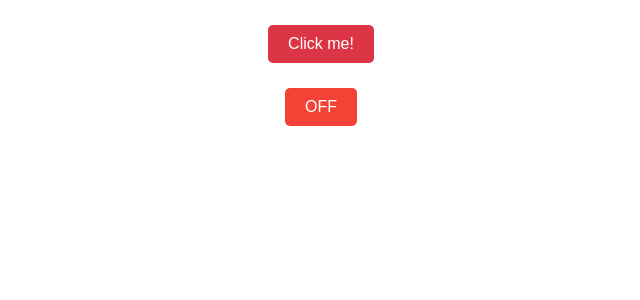
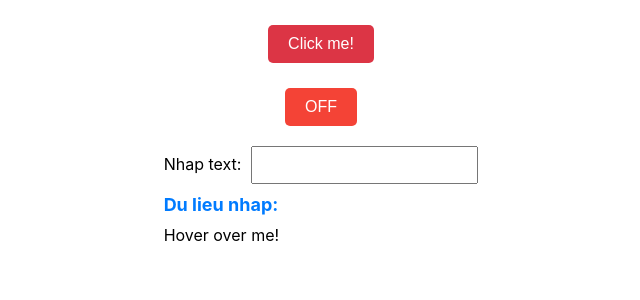
Before and after one commit to TienLe0305/React-Practice, a React (Create React App) app in the folder calculator/: page / in a window 1280 px wide. Shown: the top 300 px of the page, without its empty margins (319-959 px from the left). Built offline with nearby package versions, Linux system fonts and the light colour scheme.

Commit message:
MouseHover and InputChange

```diff
--- a/calculator/src/App.js
+++ b/calculator/src/App.js
@@ -7,6 +7,8 @@ import CommentSection from "./components/CommentSection/CommentSection.js";
 import CountdownTimer from "./components/CountDownTimer/CountDownTimer.js";
 import Counter from "./components/Counter/Counter.js";
 import Greeting from "./components/Greeting";
+import InputChange from "./components/InputChange/InputChange.js";
+import MouseHover from "./components/MouseHover/MouseHover.js";
 import PersonList from "./components/PersonList/PersonList.js";
 import ProductCard from "./components/ProductCard/ProductCard.js";
 import ProductList from "./components/ProductList/ProductList.js";
@@ -100,6 +102,8 @@ function App() {
       <ShoppingCart /> */}
       <ButtonClick />
       <ToggleButton />
+      <InputChange />
+      <MouseHover />
     </div>
   );
 }
--- /dev/null
+++ b/calculator/src/components/InputChange/InputChange.css
@@ -0,0 +1,19 @@
+.input-change {
+  margin-top: 20px;
+}
+
+label {
+  font-size: 16px;
+  margin-right: 10px;
+}
+
+input {
+  padding: 8px;
+  font-size: 16px;
+}
+
+p {
+  margin-top: 10px;
+  font-size: 18px;
+  color: #007bff;
+}
--- /dev/null
+++ b/calculator/src/components/InputChange/InputChange.js
@@ -0,0 +1,26 @@
+import React from "react";
+import "./InputChange.css";
+import { useState } from "react";
+
+const InputChange = () => {
+  const [inputValue, setInputValue] = useState("");
+
+  const handleInputChange = (e) => {
+    setInputValue(e.target.value);
+  };
+
+  return (
+    <div className="input-change">
+      <label htmlFor="inputField">Nhap text:</label>
+      <input
+        type="text"
+        id="inputField"
+        value={inputValue}
+        onChange={handleInputChange}
+      />
+      <p>Du lieu nhap: {inputValue}</p>
+    </div>
+  );
+};
+
+export default InputChange;
--- /dev/null
+++ b/calculator/src/components/MouseHover/MouseHover.js
@@ -0,0 +1,16 @@
+import React from "react";
+import "./MouseHover.css";
+
+const MouseHover = () => {
+  const handleMouseOver = () => {
+    console.log("Mouse is hovering!");
+  };
+
+  return (
+    <div className="mouse-hover" onMouseOver={handleMouseOver}>
+      Hover over me!
+    </div>
+  );
+};
+
+export default MouseHover;
```
Also changed, not shown: calculator/src/components/MouseHover/MouseHover.css (added).
